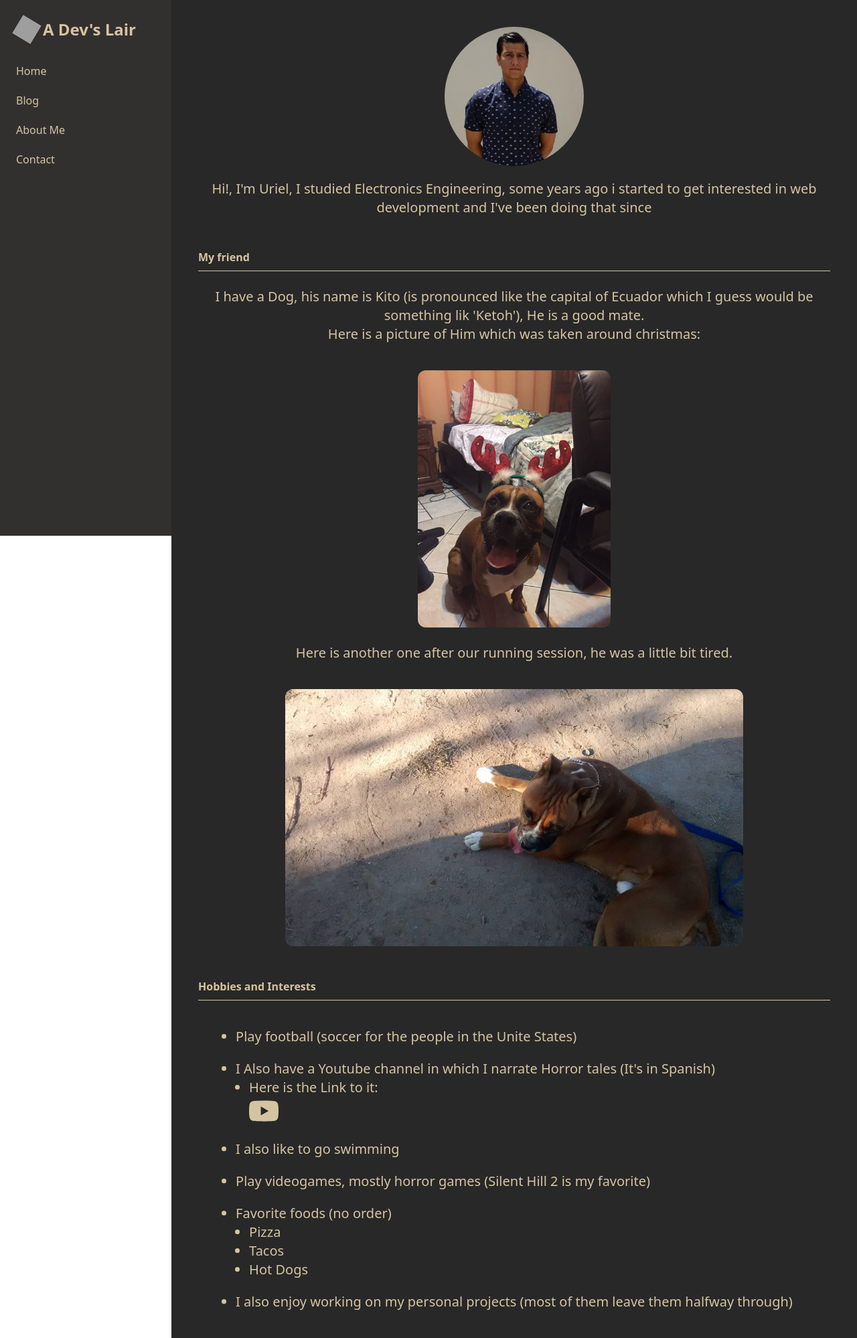
After one commit to urielbravo/my_django_web, a Django app: page /about/ in a window 1280 px wide. The commit adds this page. Shown: the whole page at 67% size. Run offline with Django 3.2, Linux system fonts and the light colour scheme; some libraries are stand-ins or nearby versions; grey boxes are pictures that could not be loaded.

Commit message:
added about me page

```diff
--- a/portfolio/urls.py
+++ b/portfolio/urls.py
@@ -4,4 +4,5 @@ from . import views
 
 urlpatterns = [
     path('', views.portfolio, name='portfolio'),
+    path('about/', views.about, name='about'),
 ]
--- a/portfolio/views.py
+++ b/portfolio/views.py
@@ -3,3 +3,7 @@ from django.shortcuts import render
 
 def portfolio(request):
     return render(request, 'portfolio/portfolio.html')
+
+
+def about(request):
+    return render(request, 'about/about.html')
--- /dev/null
+++ b/templates/about/about.html
@@ -0,0 +1,55 @@
+{% extends "base.html" %}
+{% load static %}
+
+{% block content %}
+<!-- Profile -->
+<div id="profile-pic" class="flex justify-center mb-5">
+    <img class="object-cover rounded-full h-52" src="{% static 'images/profile.jpg' %}" alt="profile-pic">
+</div>
+<div id="bio" class="flex justify-center text-xl text-center">
+    <span>Hi!, I'm Uriel, I studied Electronics Engineering, some years ago i started to get interested in web
+        development and I've been doing that since</span>
+</div>
+
+<!-- My dog kito -->
+<h4 class="font-bold mt-12 pb-2 border-b border-gruvFg2">My friend</h4>
+<div id="kito" class="justify-center text-xl text-center mt-6">
+    <span class="block">I have a Dog, his name is Kito (is pronounced like the capital of Ecuador which I guess would be
+        something lik 'Ketoh'), He is a good mate.</span>
+    <span>Here is a picture of Him which was taken around christmas:</span>
+</div>
+<div id="profile-pic" class="flex justify-center mb-5 mt-10">
+    <img class="object-cover rounded-xl h-96" src="{% static 'images/kito_christmas.jpeg' %}" alt="profile-pic">
+</div>
+<div id="kito" class="justify-center text-xl text-center mt-6">
+    <span class="block">Here is another one after our running session, he was a little bit tired.</span>
+</div>
+<div id="profile-pic" class="flex justify-center mb-5 mt-10">
+    <img class="object-cover rounded-xl h-96" src="{% static 'images/kit_tired.jpg' %}" alt="profile-pic">
+</div>
+
+<!-- Hobies -->
+<h4 class="font-bold mt-12 pb-2 border-b border-gruvFg2">Hobbies and Interests</h4>
+<div id="bio" class="flex justify-center text-xl mt-10">
+    <ul class="list-disc">
+        <li>Play football (soccer for the people in the Unite States)</li>
+        <li class="mt-5">I Also have a Youtube channel in which I narrate Horror tales (It's in Spanish)
+            <ul class="list-disc ml-5">
+                <li>Here is the Link to it: <a href="https://www.youtube.com/channel/UC9wcNS5jWjdg2B6CsHndpJw"><img
+                            class="w-11"
+                            src="{% static 'images/icons/youtube.svg' %}" alt="Channel"></a></li>
+            </ul>
+        </li>
+        <li class="mt-5">I also like to go swimming</li>
+        <li class="mt-5">Play videogames, mostly horror games (Silent Hill 2 is my favorite)</li>
+        <li class="mt-5">Favorite foods (no order)
+            <ul class="list-disc ml-5">
+                <li>Pizza</li>
+                <li>Tacos</li>
+                <li>Hot Dogs</li>
+            </ul>
+        </li>
+        <li class="mt-5">I also enjoy working on my personal projects (most of them leave them halfway through)</li>
+    </ul>
+</div>
+{% endblock %}
--- a/templates/base.html
+++ b/templates/base.html
@@ -93,7 +93,7 @@
           class="side-nav-link">Home</a>
         <a href="{% url 'blogs' %}"
           class="side-nav-link">Blog</a>
-        <a href="#"
+        <a href="{% url 'about' %}"
           class="side-nav-link">About Me</a>
         <a href="#"
           class="side-nav-link">Contact</a>
--- a/templates/portfolio/portfolio.html
+++ b/templates/portfolio/portfolio.html
@@ -38,8 +38,8 @@
                 <div class="p-8 space-y-5">
                     <h2 class="text-xl font-extrabold">The blog</h2>
                     <p>
-                        This is a portfolio I made using python, django, and tailwind css for the styling, since I'm not the best designer
-                        I figured I could use something like tailwind, also i always wanted to tried it.
+                        This is a portfolio I made using python, django, html, javascript and tailwind css for the styling since I'm not the best designer,
+                        I figured I could use something like tailwind, also I always wanted to try it out.
                     </p>
                     <p>
                         This site has a home, and about page and a contact page, all of them are static pages, the blog hoewer, is a full
```
Also changed, not shown: static/images/icons/youtube.svg (added), static/images/kit_tired.jpg (added), static/images/kito_christmas.jpeg (added).
